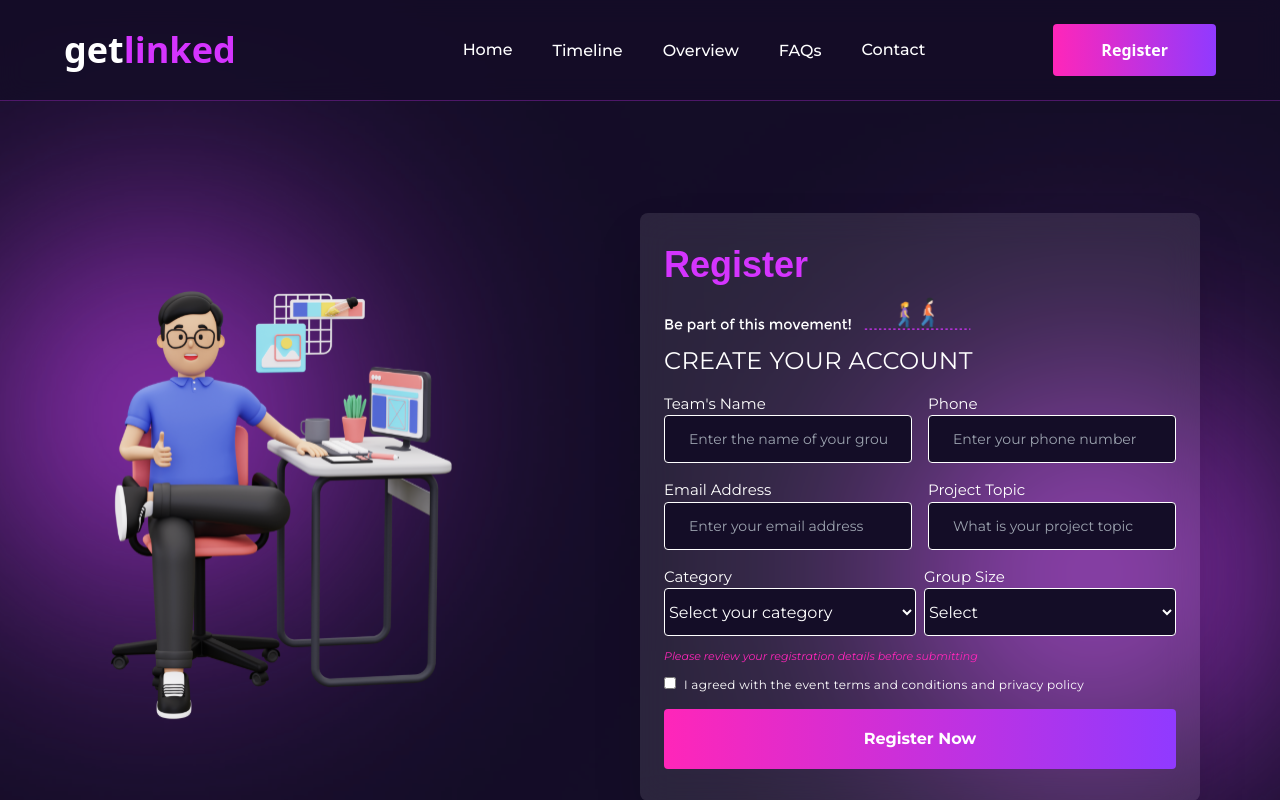
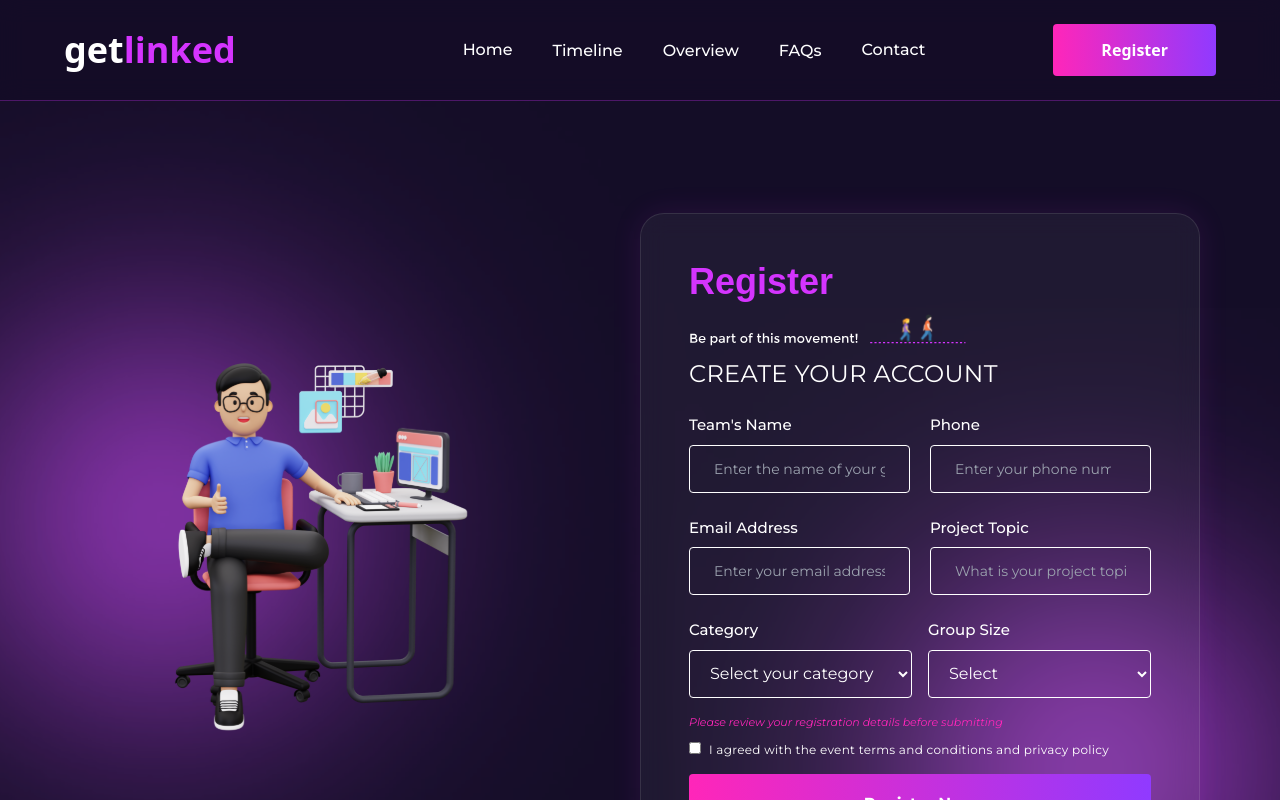
Before and after one commit to TaslimYusuf2210/getLinked, a React (Vite) app: page /register in a window 1280 px wide. Shown: the top 800 px of the page. Built offline with nearby package versions, Linux system fonts and the light colour scheme; a web font is replaced by a local one.

Commit message:
LG UI update complete

```diff
--- a/src/components/pages/registration.jsx
+++ b/src/components/pages/registration.jsx
@@ -39,14 +39,14 @@ function Registration() {
   };
 
   return (
-    <div className="font-montserrat py-6 px-14 md:text-left lg:grid lg:grid-cols-2 lg:place-items-center lg:px-20 lg:py-28 ">
-      <img className="hidden lg:block absolute z-0 bottom-0 right-0" src={leftFlare} alt="flare" />
-      <img className=" hidden lg:block absolute z-0 top-0 left-0" src={rightFlare} alt="flare" />
-      <div className="hidden w-full lg:grid place-items-start mr-40">
-      <img className="w-full z-10 " src={designer} alt="designer" />
+    <div className="font-montserrat py-10 px-8 md:px-14 lg:grid lg:grid-cols-2 lg:place-items-center lg:px-20 lg:py-28 min-h-screen relative">
+      <img className="hidden lg:block absolute z-0 bottom-0 right-0 mix-blend-screen" src={leftFlare} alt="flare" />
+      <img className=" hidden lg:block absolute z-0 top-0 left-0 mix-blend-screen" src={rightFlare} alt="flare" />
+      <div className="hidden w-full lg:grid place-items-start pr-10 xl:pr-20">
+      <img className="w-full relative z-10 transition-transform duration-700 hover:scale-105" src={designer} alt="designer" />
       </div>
-      <div className=" lg:bg-white/10 lg:backdrop-blur-lg lg:shadow-2xl lg:rounded-lg lg:w-full">
-      <div className="lg:mx-6 lg:my-8">
+      <div className="w-full bg-white/5 backdrop-blur-md border border-white/10 rounded-3xl shadow-[0_0_30px_rgba(212,52,254,0.1)] p-6 md:p-10 lg:p-12 transition-all duration-500 hover:shadow-[0_0_50px_rgba(212,52,254,0.2)] hover:-translate-y-1 relative z-10">
+      <div className="w-full">
         <div className="text-left">
           <h6 className="text-customPurple font-clashDisplay font-bold md:font-semibold md:text-[32px] lg:text-4xl">
             Register
@@ -61,86 +61,86 @@ function Registration() {
             CREATE YOUR ACCOUNT
           </h2>
           <form onSubmit={handleSubmit(onSubmit)} action="">
-            <div className="w-full grid grid-cols-1 gap-4 mt-4 md:grid-cols-2">
-              <div className="w-full text-[13px] lg:text-[15px]">
-                <label htmlFor="">Team's Name</label>
+            <div className="w-full grid grid-cols-1 gap-5 mt-6 md:grid-cols-2">
+              <div className="w-full text-[13px] lg:text-[15px] group">
+                <label className="mb-2 block font-medium">Team's Name</label>
                 <input
-                  className="input-border text-[14px] px-6"
+                  className="input-border text-[14px] px-6 bg-transparent hover:bg-white/5 transition-colors duration-300"
                   placeholder="Enter the name of your group"
                   type="text"
                   {...register("teamsName")}
                 />
-                <p className="text-xs text-red-500">{errors.teamsName?.message}</p>
+                <p className="text-xs text-red-500 mt-1">{errors.teamsName?.message}</p>
               </div>
-              <div className="w-full text-[13px] lg:text-[15px]">
-                <label htmlFor="">Phone</label>
+              <div className="w-full text-[13px] lg:text-[15px] group">
+                <label className="mb-2 block font-medium">Phone</label>
                 <input
-                  className="input-border text-[14px] px-6"
+                  className="input-border text-[14px] px-6 bg-transparent hover:bg-white/5 transition-colors duration-300"
                   placeholder="Enter your phone number"
                   type="number"
                   {...register("phoneNumber")}
                 />
-                <p className="text-xs text-red-500">{errors.phoneNumber?.message}</p>
+                <p className="text-xs text-red-500 mt-1">{errors.phoneNumber?.message}</p>
               </div>
-              <div className="w-full text-[13px] lg:text-[15px]">
-                <label htmlFor="">Email Address</label>
+              <div className="w-full text-[13px] lg:text-[15px] group">
+                <label className="mb-2 block font-medium">Email Address</label>
                 <input
-                  className="input-border text-[14px] px-6"
+                  className="input-border text-[14px] px-6 bg-transparent hover:bg-white/5 transition-colors duration-300"
                   placeholder="Enter your email address"
                   type="text"
                   {...register("emailAddress")}
                 />
-                <p className="text-xs text-red-500">{errors.emailAddress?.message}</p>
+                <p className="text-xs text-red-500 mt-1">{errors.emailAddress?.message}</p>
               </div>
-              <div className="w-full text-[13px] lg:text-[15px]">
-                <label htmlFor="">Project Topic</label>
+              <div className="w-full text-[13px] lg:text-[15px] group">
+                <label className="mb-2 block font-medium">Project Topic</label>
                 <input
-                  className="input-border text-[14px] px-6"
+                  className="input-border text-[14px] px-6 bg-transparent hover:bg-white/5 transition-colors duration-300"
                   placeholder="What is your project topic"
                   type="text"
                   {...register("projectTopic")}
                 />
-                <p className="text-xs text-red-500">{errors.projectTopic?.message}</p>
+                <p className="text-xs text-red-500 mt-1">{errors.projectTopic?.message}</p>
               </div>
             </div>
-            <div className="w-full grid grid-cols-2 gap-2 mt-4">
-              <div className=" text-[13px] lg:text-[15px] grid grid-col-1 w-full">
-                <label htmlFor="">Category</label>
+            <div className="w-full grid grid-cols-2 gap-4 mt-5">
+              <div className="text-[13px] lg:text-[15px] w-full group">
+                <label className="mb-2 block font-medium">Category</label>
                 <select
-                  className=" input-border  text-white"
+                  className="input-border px-4 bg-transparent hover:bg-white/5 transition-colors duration-300 cursor-pointer"
                   name=""
                   id=""
                   {...register("category")}
                 >
-                  <option value="" selected disabled>
+                  <option value="" selected disabled className="bg-customPurple-darker">
                     Select your category
                   </option>
-                  <option value="">
-                    category
+                  <option value="category1" className="bg-customPurple-darker">
+                    category 1
                   </option>
                 </select>
-                <p className="text-xs text-red-500">{errors.category?.message}</p>
+                <p className="text-xs text-red-500 mt-1">{errors.category?.message}</p>
 
               </div>
-              <div className="w-full text-[13px] lg:text-[15px] grid grid-col-1">
-                <label htmlFor="">Group Size</label>
+              <div className="w-full text-[13px] lg:text-[15px] group">
+                <label className="mb-2 block font-medium">Group Size</label>
                 <select
-                  className="input-border"
+                  className="input-border px-4 bg-transparent hover:bg-white/5 transition-colors duration-300 cursor-pointer"
                   name=""
                   id=""
                   {...register("groupSize")}
 
                 >
-                  <optgroup className="text-sm">
+                  <optgroup className="text-sm bg-customPurple-darker">
                     <option value="" selected disabled>
                       Select
                     </option>
-                    <option value="" >
+                    <option value="test" >
                       Test
                     </option>
                   </optgroup>
                 </select>
-                <p className="text-xs text-red-500">{errors.groupSize?.message}</p>
+                <p className="text-xs text-red-500 mt-1">{errors.groupSize?.message}</p>
 
               </div>
             </div>
--- a/src/components/privacypolicy.jsx
+++ b/src/components/privacypolicy.jsx
@@ -4,10 +4,10 @@ import vector from "../assets/Vector.svg";
 
 function PrivacyPolicy() {
   return (
-    <div>
+    <div className="py-40">
       <div className="flex flex-col items-center font-montserrat mt-6 pt-6 ">
-        <div className="grid grid-cols-1">
-          <div className="text-center xl:hidden">
+        <div className="grid grid-cols-1 w-full">
+          <div className="text-center lg:hidden">
             <h4 className="font-clashDisplay text-xl font-bold lg:text-[32px] leading-snug">
               Privacy Policy and <br />{" "}
               <span className="text-customPurple">Terms</span>
@@ -21,24 +21,24 @@ function PrivacyPolicy() {
               participant
             </p>
           </div>
-          <div className="xl:flex xl:px-24">
-            <div className="place-self-start xl:flex xl:flex-col xl:justify-start xl:items-start">
-              <div className="xl:text-left hidden xl:block mt-20">
+          <div className="lg:flex lg:px-16 lg:items-start lg:gap-10">
+            <div className="space-y-12 place-self-start lg:w-1/2 lg:flex lg:flex-col lg:justify-start lg:items-start">
+              <div className="space-y-6 lg:text-left hidden lg:block mt-20">
                 <h4 className="font-clashDisplay text-xl font-bold lg:text-[32px] leading-snug">
                   Privacy Policy and <br />{" "}
                   <span className="text-customPurple">Terms</span>
                 </h4>
-                <p className="text-xs lg:text-base lg:opacity-75 xl:mt-7">
+                <p className="text-xs lg:text-base lg:opacity-75">
                   Last updated on September 12, 2023
                 </p>
-                <p className="text-xs lg:text-base mt-10">
+                <p className="text-xs lg:text-base">
                   Below are our privacy & policy, which outline a <br />
                   lot of goodies. it’s our aim to always take of our <br />
                   participant
                 </p>
               </div>
-              <div className=" mt-8 border-[2px] border-solid border-customPurple rounded-lg py-8 w-[280px] place-self-center flex flex-col items-center lg:text-base  md:px-2 md:w-auto md:mx-[20%] xl:px-14 xl:mx-0 xl:py-20 xl:w-4/6 xl:place-self-start xl:mt-20">
-                <div className="text-center text-xs lg:text-base leading-[26px] w-[240px] md:w-auto xl:text-left">
+              <div className="border-[2px] border-solid border-customPurple rounded-lg py-8 w-full max-w-[680px] place-self-center flex flex-col items-center lg:text-base md:px-2 md:w-full lg:px-14 lg:py-20 lg:place-self-start">
+                <div className="text-center text-xs lg:text-base leading-[26px] w-full md:w-full lg:text-left">
                   At getlinked tech Hackathon 1.0, we value your privacy and are
                   committed to protecting your personal information. This
                   Privacy Policy outlines how we collect, use, disclose, and
@@ -84,18 +84,20 @@ function PrivacyPolicy() {
                 </div>
               </div>
             </div>
-            <div className="place-items-center w-full hidden xl:grid">
-              <img className="z-0 w-full relative " src={vector} alt="vector" />
-              <img
-                className="relative bottom-56 md:w-full md:bottom-96"
-                src={keylock}
-                alt="keylock"
-              />
+            <div className="hidden lg:flex lg:w-1/2 lg:items-center lg:justify-center">
+              <div className="relative w-full max-w-[520px] h-[880px]">
+                <img className="absolute inset-0 w-full h-full object-contain" src={vector} alt="vector" />
+                <img
+                  className="absolute left-1/2 bottom-[-130px] w-[100%] -translate-x-1/2"
+                  src={keylock}
+                  alt="keylock"
+                />
+              </div>
             </div>
           </div>
         </div>
 
-        <div className="grid place-items-center md:w-full mt-16 md:mt-32 xl:hidden">
+        <div className="grid place-items-center md:w-full mt-16 md:mt-32 lg:hidden">
           <img className="z-0 md:w-1/2" src={vector} alt="vector" />
           <img
             className="relative bottom-56 md:w-1/2 md:bottom-96"
```
Also changed, not shown: src/components/pages/contact.jsx (+19 -20 lines).
